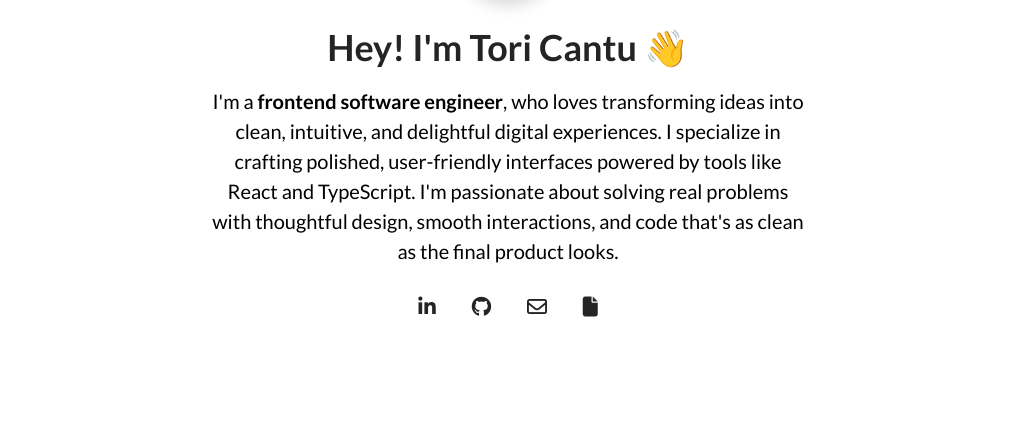
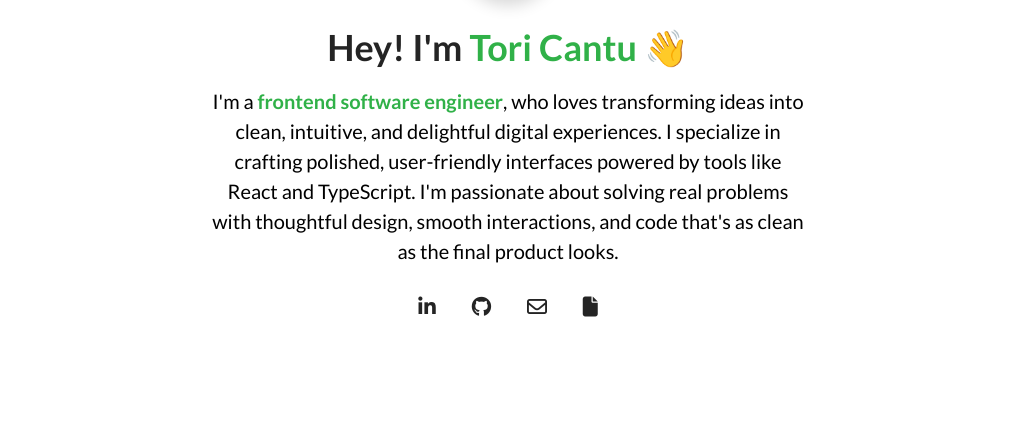
Before and after one commit to vcantu0503-hub/E-Portfolio, a plain HTML site: page index.html in a window 1280 px wide. Shown: the part 203-639 px from the top of the page, without its empty margins (132-1147 px from the left). Drawn offline with Linux system fonts and the light colour scheme.

Commit message:
Completed CSS for E-Portfolio

```diff
--- a/styles.css
+++ b/styles.css
@@ -80,7 +80,7 @@ li {
     padding: 0 12px;
 }
 
-.text--purple {
+.text--green {
     color: #30b148
 }
 
```
